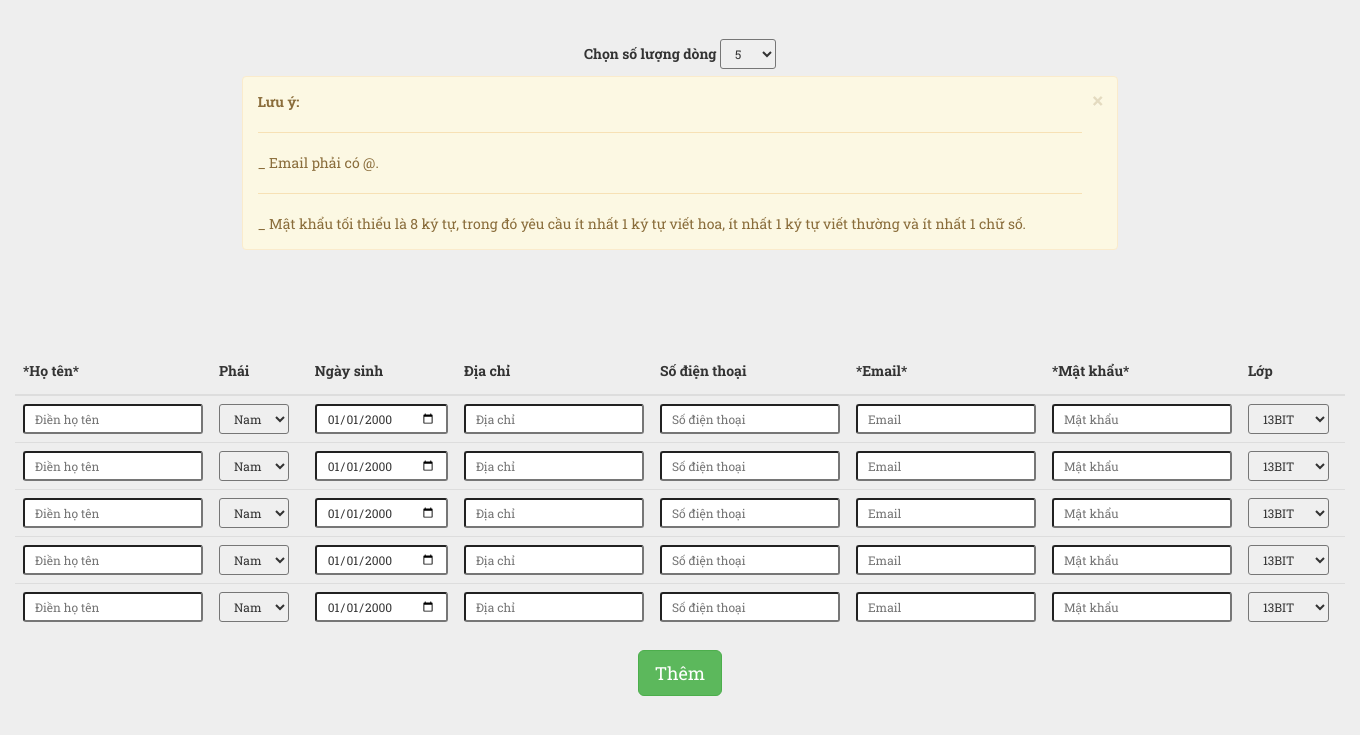
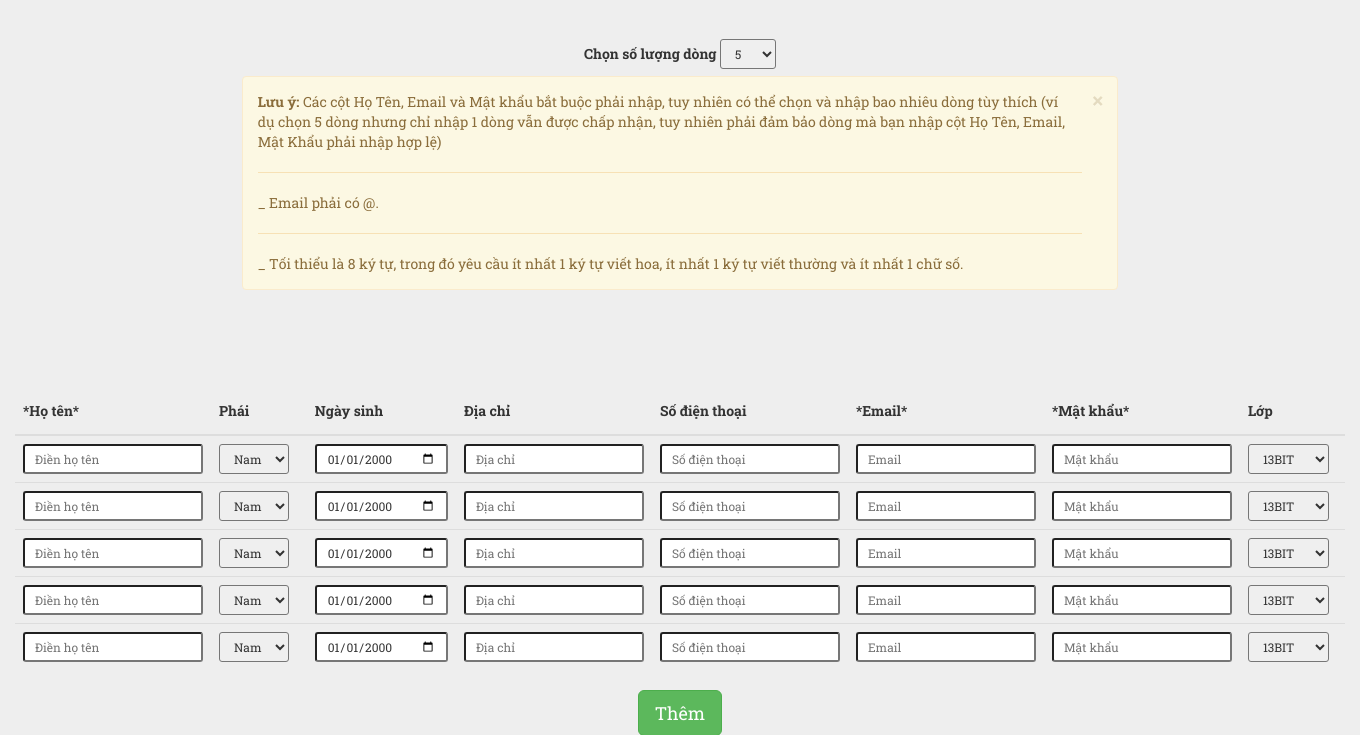
Before and after one commit to nhankiet/2017_14BIT_GroupB_QLSV, a PHP site: page /admin-themsinhvien.php in a window 1360 px wide. Shown: the part 51-786 px from the top of the page. Run offline with PHP 8.4, Linux system fonts and the light colour scheme; a user stored in the database is signed in; data comes from the database, SQL or seed files in the repository; some libraries are stand-ins or nearby versions; some web fonts are replaced.

Commit message:
Nâng cấp phần thêm giảng viên/sinh viên
_ Bây giờ dù cho chọn bao nhiêu ô đi nữa, thì không cần thiết phải nhập đủ, nhập bao nhiêu dòng cũng thêm vào được.

```diff
--- a/admin-themsinhvien.php
+++ b/admin-themsinhvien.php
@@ -31,14 +31,13 @@
 				$matkhau = $_POST["matkhau".$i];
 				$lop = $_POST["lop".$i];
 
-
-				$matkhau = hash("sha512", $matkhau);
-				$str_themsinhvien.="('$hoten', '$phai', '$ngaysinh', '$diachi', '$sdt', '$email', '$matkhau', '$lop', 'Đang hoạt động', 3), ";
-
+				if($email!=="" && $hoten!=="" && $matkhau!="")
+				{
+					$str_themsinhvien.="('$hoten', '$phai', '$ngaysinh', '$diachi', '$sdt', '$email', '$matkhau', '$lop', 'Đang hoạt động', 3), ";
+				}
 			}
 			$str_themsinhvien = rtrim($str_themsinhvien, ", ");
 			mysqli_query($conn, $str_themsinhvien);
-			echo $str_themsinhvien;
 		}
 	?>
 
@@ -83,9 +82,9 @@
 				<div class="col-lg-8">
 					<div class="alert alert-warning alert-dismissable">
 						<a href="#" class="close" data-dismiss="alert" aria-label="close">&times;</a>
-						<strong>Lưu ý:</strong><hr>
+						<strong>Lưu ý:</strong> Các cột Họ Tên, Email và Mật khẩu bắt buộc phải nhập, tuy nhiên có thể chọn và nhập bao nhiêu dòng tùy thích (ví dụ chọn 5 dòng nhưng chỉ nhập 1 dòng vẫn được chấp nhận, tuy nhiên phải đảm bảo dòng mà bạn nhập cột Họ Tên, Email, Mật Khẩu phải nhập hợp lệ)<hr>
 						_ Email phải có @.<hr>
-						_ Mật khẩu tối thiểu là 8 ký tự, trong đó yêu cầu ít nhất 1 ký tự viết hoa, ít nhất 1 ký tự viết thường và ít nhất 1 chữ số.
+						_ Tối thiểu là 8 ký tự, trong đó yêu cầu ít nhất 1 ký tự viết hoa, ít nhất 1 ký tự viết thường và ít nhất 1 chữ số.
 
 					</div>
 					</div>
--- a/login.php
+++ b/login.php
@@ -33,8 +33,9 @@
 	if($_SESSION["userhoten"]==="SAI")
 	{
 		echo "<script>alert('Tài khoản hoặc mật khẩu không khớp. Vui lòng nhập lại!');</script>";
+		unset($_SESSION["userhoten"]);
 	}
-	unset($_SESSION["userhoten"]);
+
 ?>
 
 
```
Also changed, not shown: admin-themgiangvien.php (+6 -5 lines).
